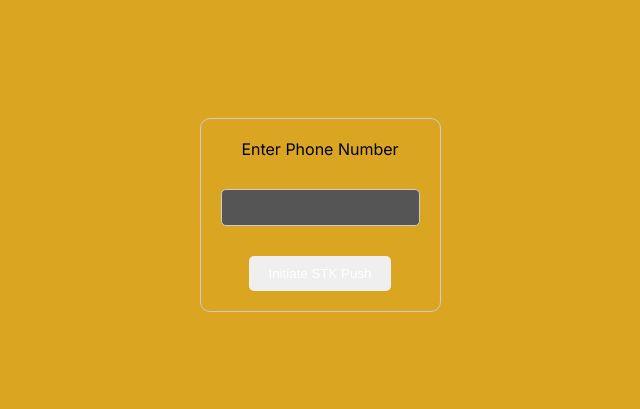
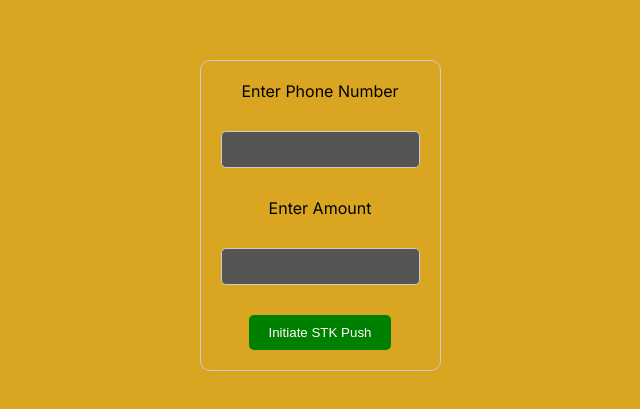
Before and after one commit to Vitalis-Maina/safaricom-daraja-api-stk-push-Next-js, a Next.js app: page / in a window 1280 px wide. Shown: the part 185-594 px from the top of the page, without its empty margins (320-960 px from the left). Built offline with nearby package versions, Linux system fonts and the light colour scheme.

Commit message:
install axios and include amount field

```diff
--- a/package.json
+++ b/package.json
@@ -9,9 +9,10 @@
     "lint": "next lint"
   },
   "dependencies": {
+    "axios": "^1.6.2",
+    "next": "14.0.3",
     "react": "^18",
-    "react-dom": "^18",
-    "next": "14.0.3"
+    "react-dom": "^18"
   },
   "devDependencies": {
     "eslint": "^8",
--- a/src/app/page.js
+++ b/src/app/page.js
@@ -1,43 +1,69 @@
-'use client'
-
+'use client';
 import { useState } from 'react';
+import axios from 'axios';
 
 export default function StkPush() {
   const [phoneNumber, setPhoneNumber] = useState('');
+  const [amount, setAmount] = useState('');
+  const [loading, setLoading] = useState(false);
 
   const handleSubmit = async (event) => {
     event.preventDefault();
+    const amountNumber = Number(amount);
 
-    const response = await fetch('/api/stkpush', {
-      method: 'POST',
-      headers: {
-        'Content-Type': 'application/json',
-      },
-      body: JSON.stringify({ phoneNumber }),
-    });
+    try {
+      setLoading(true);
 
-    if (response.ok) {
-      console.log('STK push initiated successfully');
-    } else {
-      console.error('Failed to initiate STK push');
+      const response = await axios.post('/api/v1/stkPush/', {
+        phoneNumber,
+        amount: amountNumber,
+      });
+
+      if (response.status === 200) {
+        alert('STK push initiated successfully');
+      } else {
+        alert('Failed to initiate STK push');
+      }
+    } catch (error) {
+      console.error(error);
+      alert('An error occurred while initiating STK push');
+    } finally {
+      setLoading(false);
     }
   };
 
   return (
-    <div style={{ display: 'flex', justifyContent: 'center', alignItems: 'center', height: '100vh',backgroundColor:'goldenrod' }}>
-      <form onSubmit={handleSubmit} style={{ display: 'flex', flexDirection: 'column', alignItems: 'center', gap: '20px', padding: '20px', border: '1px solid #ccc', borderRadius: '10px' }}>
-      Enter Phone Number
+    <div style={{ display: 'flex', justifyContent: 'center', alignItems: 'center', height: '100vh', backgroundColor: 'goldenrod' }}>
+      <form
+        onSubmit={handleSubmit}
+        style={{ display: 'flex', flexDirection: 'column', alignItems: 'center', gap: '20px', padding: '20px', border: '1px solid #ccc', borderRadius: '10px' }}
+      >
+         Enter Phone Number
+        <label>
 
-        <label>
           <input
             type="text"
             value={phoneNumber}
             required
             onChange={(e) => setPhoneNumber(e.target.value)}
-            style={{ margin: '10px 0', padding: '10px', borderRadius: '5px', border: '1px solid #ccc',backgroundColor: '#555555' }}
+            style={{ margin: '10px 0', padding: '10px', borderRadius: '5px', border: '1px solid #ccc', backgroundColor: '#555555', color: 'white' }}
           />
         </label>
-        <button type="submit" style={{ padding: '10px 20px', borderRadius: '5px', border: 'none', color: 'white', cursor: 'pointer' }}>Initiate STK Push</button>
+        Enter Amount
+        <label>
+
+          <input
+            type="text"
+            value={amount}
+            required
+            onChange={(e) => setAmount(e.target.value)}
+            style={{ margin: '10px 0', padding: '10px', borderRadius: '5px', border: '1px solid #ccc', backgroundColor: '#555555', color: 'white' }}
+          />
+        </label>
+
+        <button type="submit" style={{ padding: '10px 20px', borderRadius: '5px', border: 'none', color: 'white', cursor: 'pointer', backgroundColor: loading ? '#999' : 'green' }} disabled={loading}>
+          {loading ? 'Initiating...' : 'Initiate STK Push'}
+        </button>
       </form>
     </div>
   );
```
Also changed, not shown: 1 other file (tests, documents, lock files or other folders).
